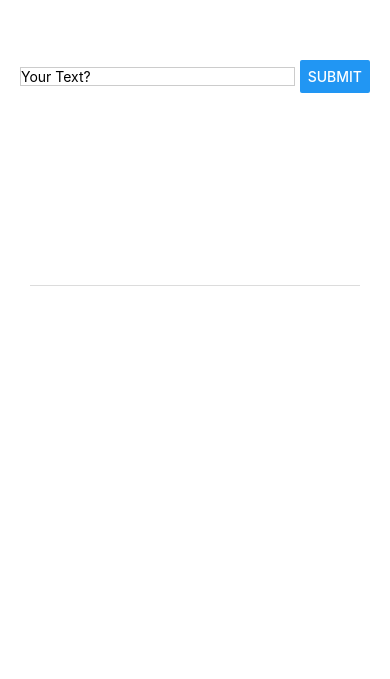
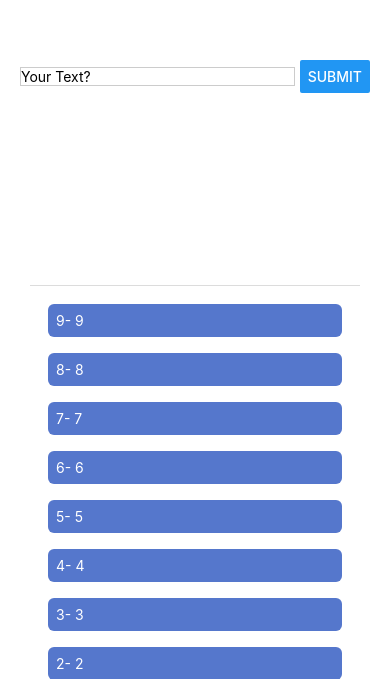
Before and after one commit to BKazimy/NotifierApp, a React Native app: screen / in a window 390 px wide. Shown: the part 165-844 px from the top of the page. Built offline with nearby package versions, Linux system fonts and the light colour scheme.

Commit message:
Oct 29, 2024, 5:34 AM

```diff
--- a/App.js
+++ b/App.js
@@ -10,7 +10,7 @@ import {
 
 export default function App() {
   const [enteredTodoText, setEnteredTodoText] = useState('');
-  const [todos, setTodos] = useState([]);
+  const [todos, setTodos] = useState([1,2,3,4,5,6,7,8,9]);
 
   function todoInputHandler(enteredText) {
     console.log(enteredText);
```
